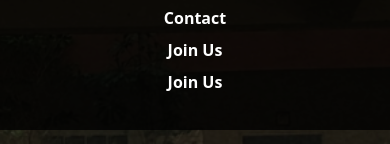
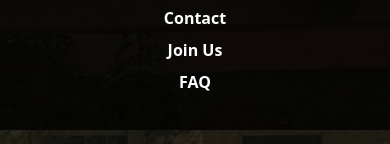
Before and after one commit to Toobailyas/mkv, a Next.js app: page / in a window 390 px wide. Both pictures are taken after a click on the element 351 px from the left and 49 px from the top of the page. Shown: the part 222-366 px from the top of the page. Built offline with nearby package versions, Linux system fonts and the light colour scheme.

Commit message:
Update Header.tsx

```diff
--- a/src/app/components/Header.tsx
+++ b/src/app/components/Header.tsx
@@ -88,7 +88,7 @@ const Header = () => {
           </li>
           <li className="menuLink">
             <a href="/routes/faq" onClick={toggleMenu}>
-              Join Us
+              FAQ
             </a>
           </li>
         </ul>
```
